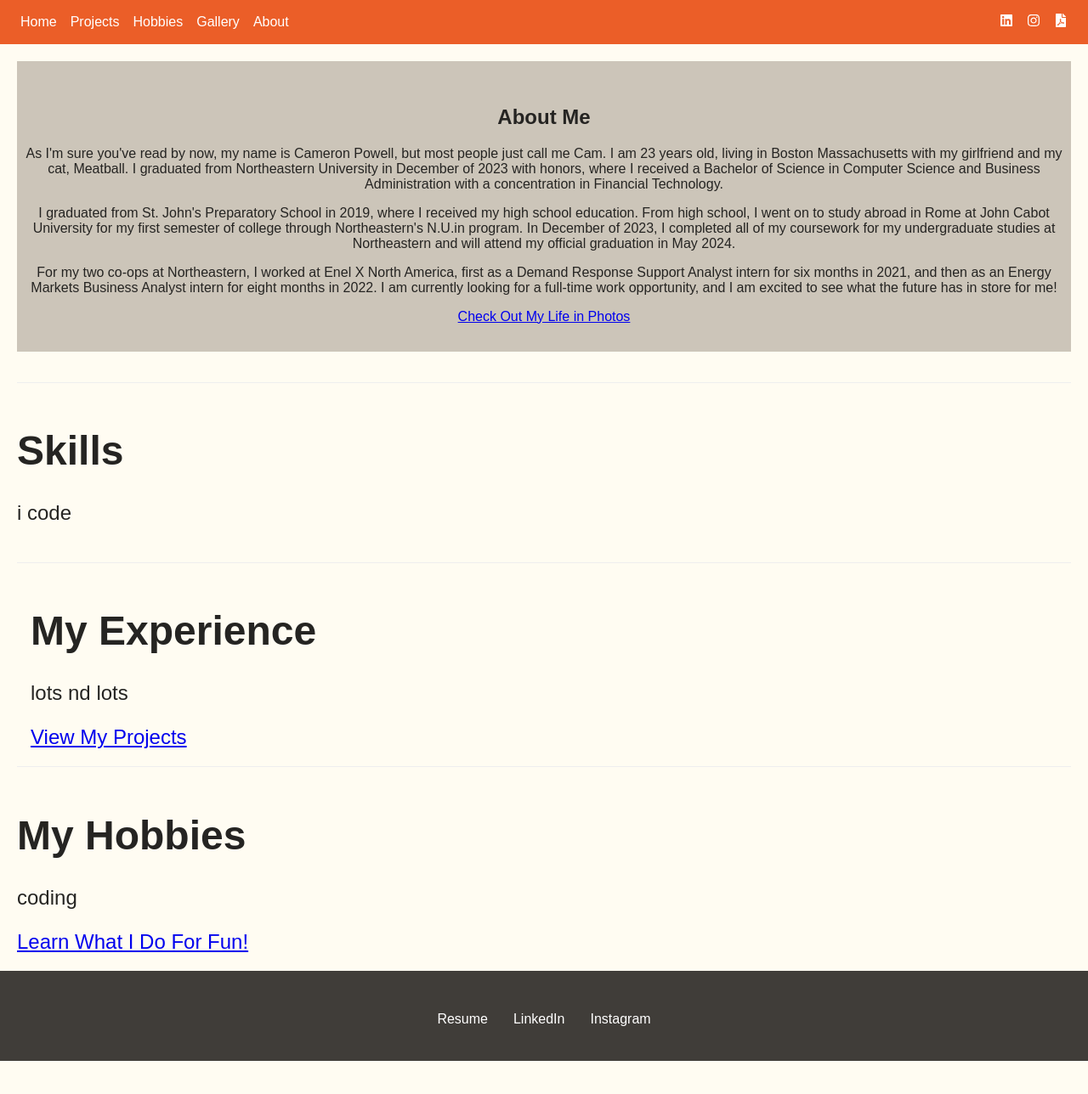
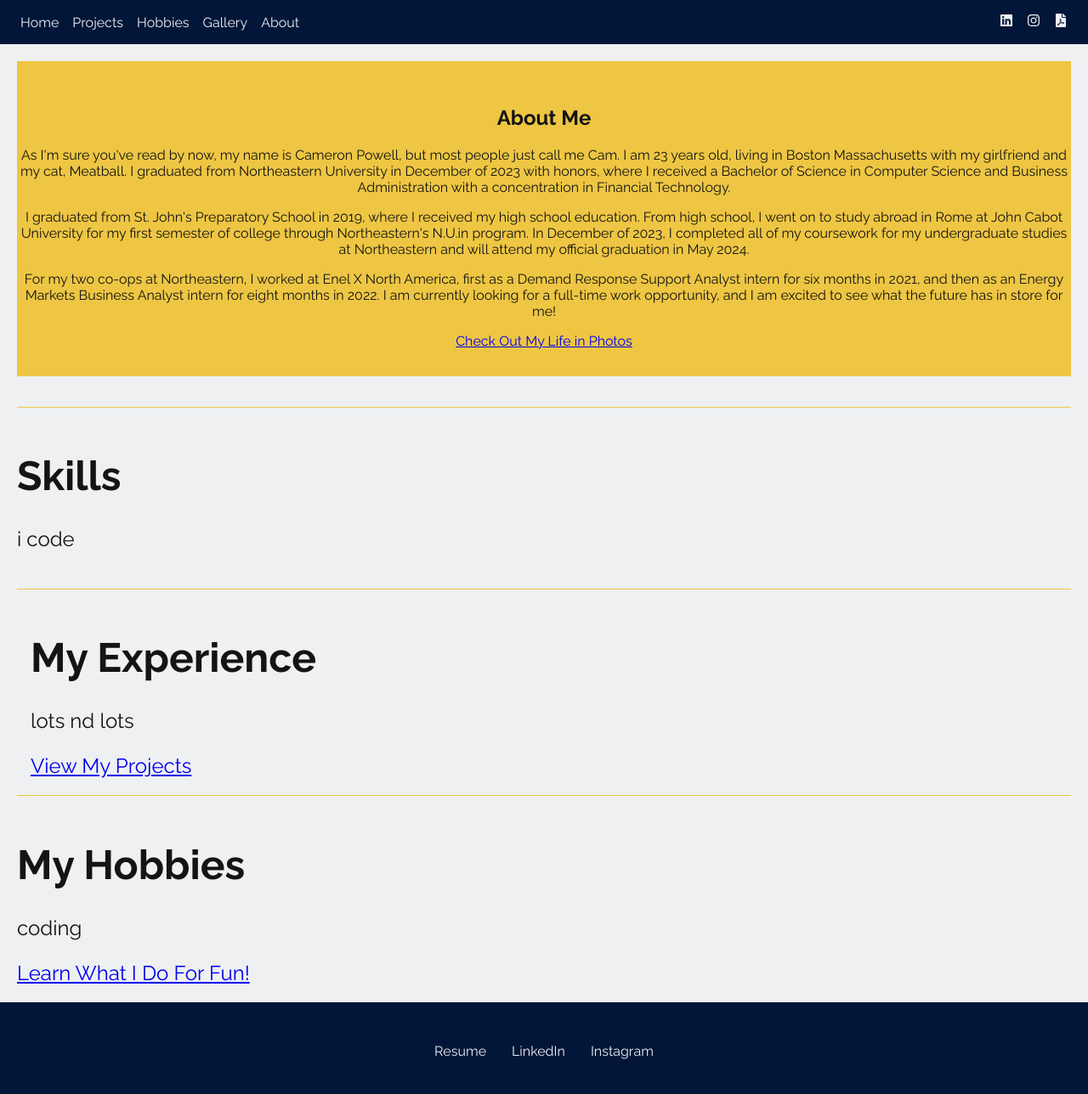
Before and after one commit to bbuckwheatt/website, a React app: page /about in a window 1280 px wide. Shown: the top 1288 px of the page at 85% size. Before the commit the page ends 1249 px from the top, so only its background shows below. Built offline with nearby package versions, Linux system fonts and the light colour scheme.

Commit message:
styling updates

```diff
--- a/public/style.css
+++ b/public/style.css
@@ -1,17 +1,19 @@
 /* style.css */
+
+@import url('https://fonts.googleapis.com/css?family=Raleway:300,400,700&display=swap');
 
 /* Theme Constants */
 :root {
   /*Text*/
-  --THEME_COLOR_1: #252422;
+  --THEME_COLOR_1: #141414;
   /*Background*/
-  --THEME_COLOR_2: #FFFCF2;
+  --THEME_COLOR_2: #eef0f2;
   /*Header*/
-  --THEME_COLOR_3: #EB5E28;
+  --THEME_COLOR_3: #0d21a1;
   /*Hero, about, projects*/
-  --THEME_COLOR_4: #CCC5B9;
+  --THEME_COLOR_4: #eec643;
   /*footer*/
-  --THEME_COLOR_5: #403D39;
+  --THEME_COLOR_5: #011638;
   /*Footer Text*/
   --FOOTER_TEXT: #fff;
 }
@@ -20,18 +22,18 @@
 body, html {
   margin: 0;
   padding: 0;
-  font-family: Ubuntu, sans-serif;
+	font-family: "Raleway", sans-serif !important;
   background-color: var(--THEME_COLOR_2);
   color: var(--THEME_COLOR_1);
 }
 
 
 h1 {
-  font-family: Ubuntu, sans-serif;
+	font-family: "Raleway", sans-serif !important;
 }
 
 .site-header {
-  font-family: Ubuntu, sans-serif;
+	font-family: "Raleway", sans-serif !important;
   background-color: var(--THEME_COLOR_3); /* Dark header background */
   color: var(--THEME_COLOR_1); /* White text */
   padding: 1rem;
@@ -42,7 +44,7 @@ h1 {
 }
 
 .site-header:hover {
-  background-color: #f3703c; /* Darken the background on hover */
+  background-color: #011638; /* Darken the background on hover */
   /* transform: scale(1.01);  */
 }
 
@@ -54,23 +56,23 @@ header nav ul {
 }
 
 header nav ul li a {
-  color: #ffffff; /* White text for links */
+  color: var(--THEME_COLOR_2); /* White text for links */
   text-decoration: none;
   padding: 0.5rem;
 }
 
 header nav ul li a:hover {
-  color: var(--THEME_COLOR_1); /* Highlight color for link hover */
+  color: var(--THEME_COLOR_4); /* Highlight color for link hover */
 }
 
 .social-links a {
-  color: #ffffff; /* White text for links */
+  color: var(--THEME_COLOR_2); /* White text for links */
   text-decoration: none;
   padding: 0 0.5rem; /* Adjust as needed */
 }
 
 .social-links a:hover {
-  color: var(--THEME_COLOR_1); /* Highlight color on hover */
+  color: var(--THEME_COLOR_4); /* Highlight color on hover */
 }
 /* style.css */
 
@@ -102,14 +104,14 @@ header nav ul li a:hover {
 }
 
 .hero h1 {
-  font-family: Ubuntu, sans-serif;
+	font-family: "Raleway", sans-serif !important;
   font-size: 4rem;
   margin-bottom: 0.5rem;
   margin-left: 0rem;
 
 }
 .hero h2 {
-  font-family: Ubuntu, sans-serif;
+	font-family: "Raleway", sans-serif !important;
   font-size: 2rem;
   /* max-width:; */
   text-align: center;
@@ -203,10 +205,10 @@ header nav ul li a:hover {
 }
 
 .projects h2 {
-  font-family: Ubuntu, sans-serif;
+	font-family: "Raleway", sans-serif !important;
 }
 .project h3 {
-  font-family: Ubuntu, sans-serif;
+	font-family: "Raleway", sans-serif !important;
 }
 
 .project:hover {
@@ -259,14 +261,14 @@ header nav ul li a:hover {
 /* Footer */
 
 .site-footer {
-  font-family: Ubuntu, sans-serif;
+	font-family: "Raleway", sans-serif !important;
   background-color: var(--THEME_COLOR_5); /* Dark background */
   color: #fff; /* White text */
   text-align: center;
   vertical-align: bottom;
   padding-top: 3rem;
   padding-bottom: 3rem;
-  height: 10px;
+  height: 3rem;
   /* position: ; figure out how to make it stick to the bottom */
   transition: all 0.3s ease; /* Smooth transition for all properties */
   bottom: 0;
@@ -275,18 +277,19 @@ header nav ul li a:hover {
 }
 
 .site-footer:hover {
-  background-color: #333; /* Darken the background on hover */
-  height: 20px; /* Increase height on hover */
+  background-color: #010013; /* Darken the background on hover */
+  /* height: 20px; Increase height on hover */
 }
 
 .site-footer a {
-  color: var(--FOOTER_TEXT); /* White text for links */
+  color: var(--THEME_COLOR_2); /* White text for links */
   margin: 0 15px;
   text-decoration: none;
 }
 
 .site-footer a:hover {
   text-decoration: underline;
+  color: var(--THEME_COLOR_4);
 }
 
 
@@ -318,7 +321,7 @@ header nav ul li a:hover {
   max-width: 30em;
   text-align: left;
   height: auto;
-  border-radius: 5px;
+  border-radius: 0px;
   box-shadow: 0 2px 4px rgba(0, 0, 0, 0.1); /* Optional, for shadow effect */
   transition: transform 0.5s ease;
 }
@@ -330,7 +333,7 @@ header nav ul li a:hover {
 .profile-picture img {
   max-width: 100%; /* Adjust based on your preference */
   height: auto;
-  border-radius: 5px; /* Optional, for rounded corners */
+  border-radius: 0px; /* Optional, for rounded corners */
   /* border: 1px solid var(--THEME_COLOR_1); */
   box-shadow: 0 2px 4px rgba(0, 0, 0, 0.1); /* Optional, for shadow effect */
   transition: transform 0.5s ease; /*Smooth transition for transform */
@@ -390,7 +393,7 @@ hr {
   margin-top: 20px;
   margin-bottom: 20px;
   border: 0;
-  border-top: 1px solid #eee;
+  border-top: 1px solid #eec643;
 }
 
 /* Gallery Page Specifically */
@@ -405,7 +408,7 @@ hr {
 .category img {
   width: 100%;
   height: auto;
-  border-radius: 8px; /* Optional for styling */
+  border-radius: 0px; /* Optional for styling */
 }
 
 .category p {
@@ -423,14 +426,16 @@ hr {
 
 .photo-item {
   display: flex;
-  flex-direction: column;
-  align-items: center; /* Center-align the items if you want */
+  flex-wrap: wrap;
+  justify-content: space-around;
+  /* flex-direction: row-reverse;
+  align-items: normal; Center-align the items if you want */
 }
 
 .photo-item img {
   width: 100%; /* Make images responsive */
   height: auto; /* Maintain aspect ratio */
-  border-radius: 8px; /* Optional: for rounded corners */
+  border-radius: 0px; /* Optional: for rounded corners */
 }
 
 .photo-title {
--- a/src/pages/Home.tsx
+++ b/src/pages/Home.tsx
@@ -41,7 +41,7 @@ const Home: React.FC = () => {
             where I studied Computer Science and Business Administration with a concentration
             in Fintech.
           </p>
-          <p> Outside of school and work I play video games and tabletop RPGs, care for my cat Meatball, code for fun on side projects, and love to cook.</p>
+          <p> Outside of school and work I love to travel, play video games and tabletop RPGs, care for my cat Meatball, work on programming projects, and cook.</p>
           <p>
             I am currently living in Boston, Massachusetts, and I am looking for a full-time opportunity to work as a software engineer.
             Feel free to browse my website to learn about me, what I like to do, and what I have accomplished so far.
@@ -57,7 +57,7 @@ const Home: React.FC = () => {
             From a young age, computers have always interested me. I built my first gaming PC in seventh grade, so making the jump to software development felt like a natural progression. Since then, I have been constantly learning and improving myself, and I am always looking for new opportunities to grow and develop my skills.
           </p>
           <p>
-            In particular, some skills I excel at include: critical thinking, problem-solving, coding, data analysis, project management, professional communications, and business strategy. I am also a quick learner and quick thinker who is highly adaptable, as evidenced by my education path and decision to break into the computer science world.
+            In particular, some skills I excel at include: critical thinking, problem-solving, coding, data analysis, project management, professional communications, and business strategy. I am also a quick learner and thinker who is highly adaptable, as evidenced by my decision to break into the computer science world.
           </p>
 
         </div>
--- a/src/pages/Projects.tsx
+++ b/src/pages/Projects.tsx
@@ -80,7 +80,7 @@ const Projects: React.FC = () => {
 
   return (
     <section className="projects">
-      <h2>My Projects</h2>
+      <h1>My Projects</h1>
       <div className="project-list">
         {projects.map((project) => (
           <div key={project.id} className="project">
@@ -89,7 +89,7 @@ const Projects: React.FC = () => {
             <p>{project.description}</p>
             {project.id === 2 ? (
               // This button will now toggle the modal based on `isModalOpen`
-              <button className ="project" onClick={openModal}>Open Studio</button>
+              <a onClick={openModal}>Open Studio</a>
             ) : (
               <>
                 <a href={project.liveUrl} target="_blank" rel="noopener noreferrer">View Live</a>
```
